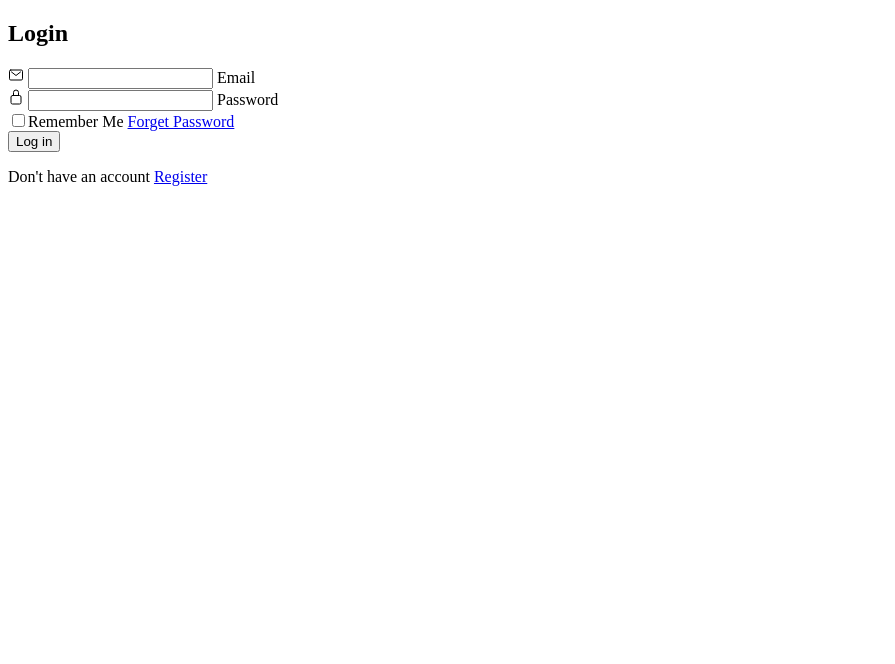
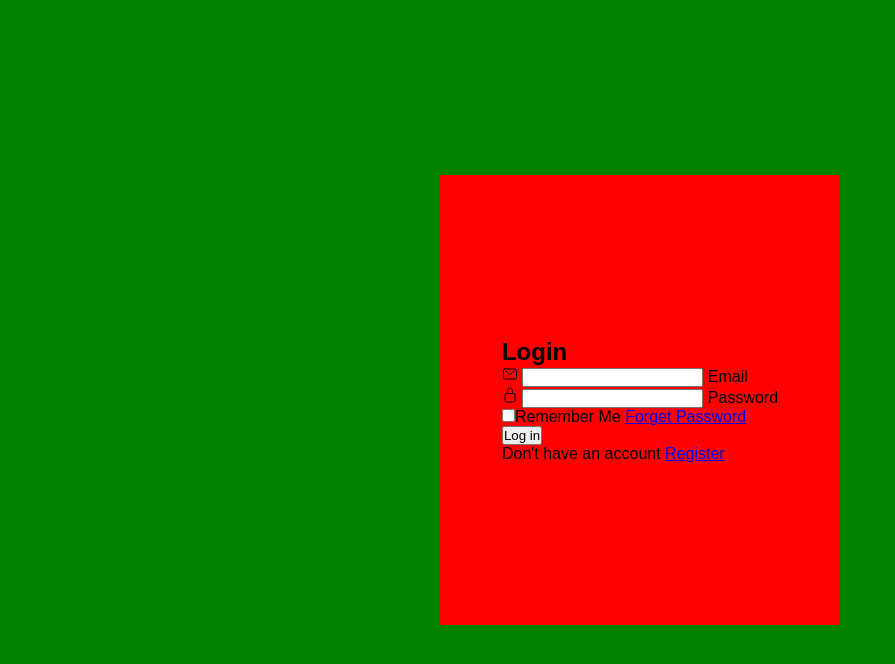
Before and after one commit to draunzler/login-page, a plain HTML site: page index.html in a window 1280 px wide. Shown: the whole page, without its empty margins (0-895 px from the left). Drawn offline with nearby package versions, Linux system fonts and the light colour scheme.

Commit message:
Update index.html

```diff
--- a/index.html
+++ b/index.html
@@ -1,7 +1,7 @@
 <!DOCTYPE html>
 <html lang="en">
     <head>
-        <link rel="stylsheet" href="index.css">
+        <link rel="stylesheet" href="index.css">
         <title>login page</title>
     </head>
     <body>
```
